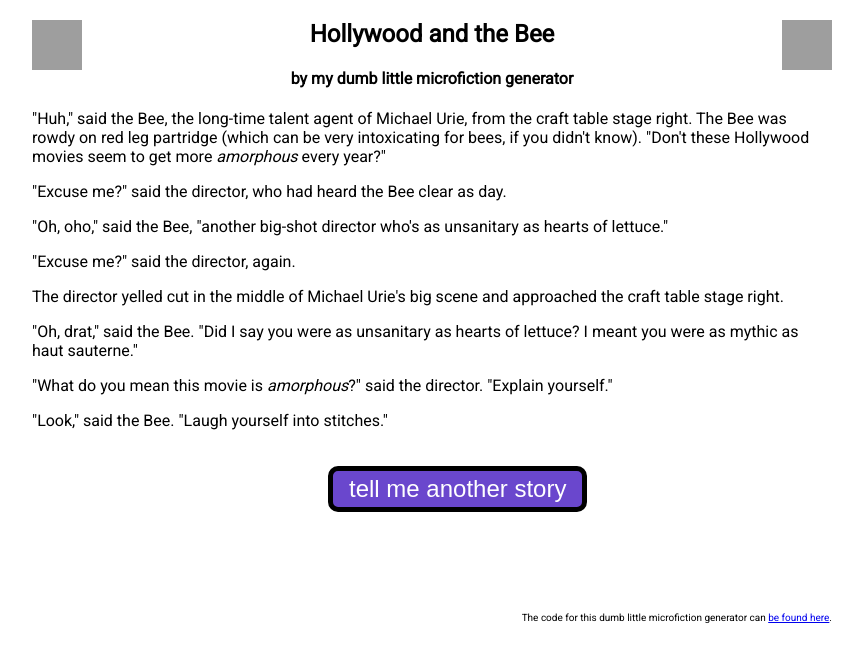
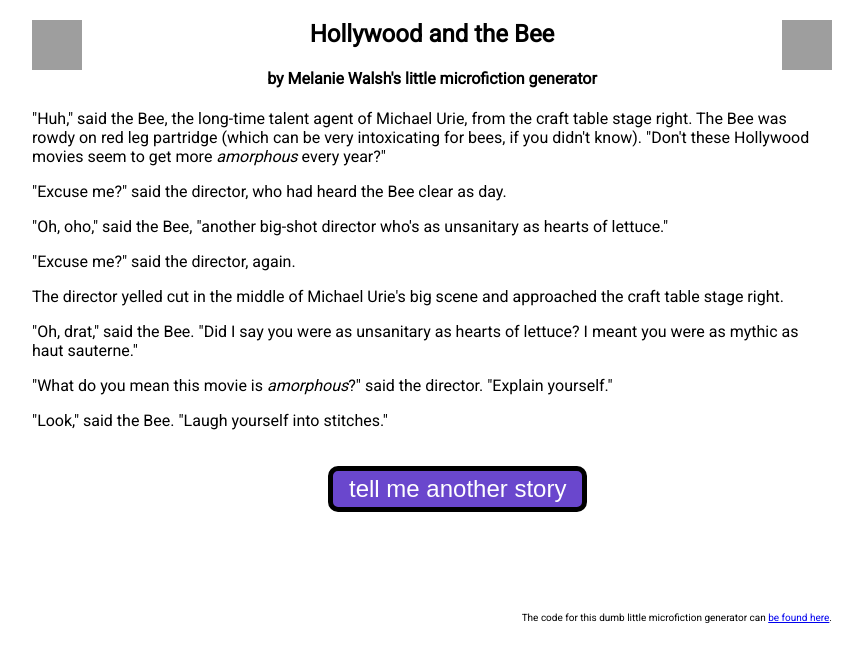
Before and after one commit to melaniewalsh/lil-microfiction-generator, a React (Create React App) app: page / in a window 1280 px wide. Shown: the top 662 px of the page, without its empty margins (208-1071 px from the left). Built offline with nearby package versions, Linux system fonts and the light colour scheme; grey boxes are pictures that could not be loaded.

Commit message:
change byline

```diff
--- a/src/components/Brief.js
+++ b/src/components/Brief.js
@@ -10,7 +10,7 @@
       <img src="http://clipart-library.com/img/936445.png"  alt="lil star guy" className="image_right"/>
       <img src="http://clipart-library.com/img/936445.png"  alt="lil star guy" className="image_left"/>
       {brief.category} and the {brief.animal.replace(/^\w/, c => c.toUpperCase())}</h1>
-    <h4 className="header">by my dumb little microfiction generator</h4>
+    <h4 className="header">by Melanie Walsh's little microfiction generator</h4>
     <p>
       "{brief.interjection.replace(/^\w/, c => c.toUpperCase())}," said the {brief.animal.replace(/^\w/, c => c.toUpperCase())}, {brief.animalOccupation}{brief.celebrity}, from the {brief.table}. The {brief.animal.replace(/^\w/, c => c.toUpperCase())} was {brief.drunk} on {brief.food} (which can be very intoxicating for {pluralize(brief.animal)}, if you didn't know). "Don't these {brief.subject} seem to get more <i>{brief.adjective}</i> every year?"
     </p>
```
